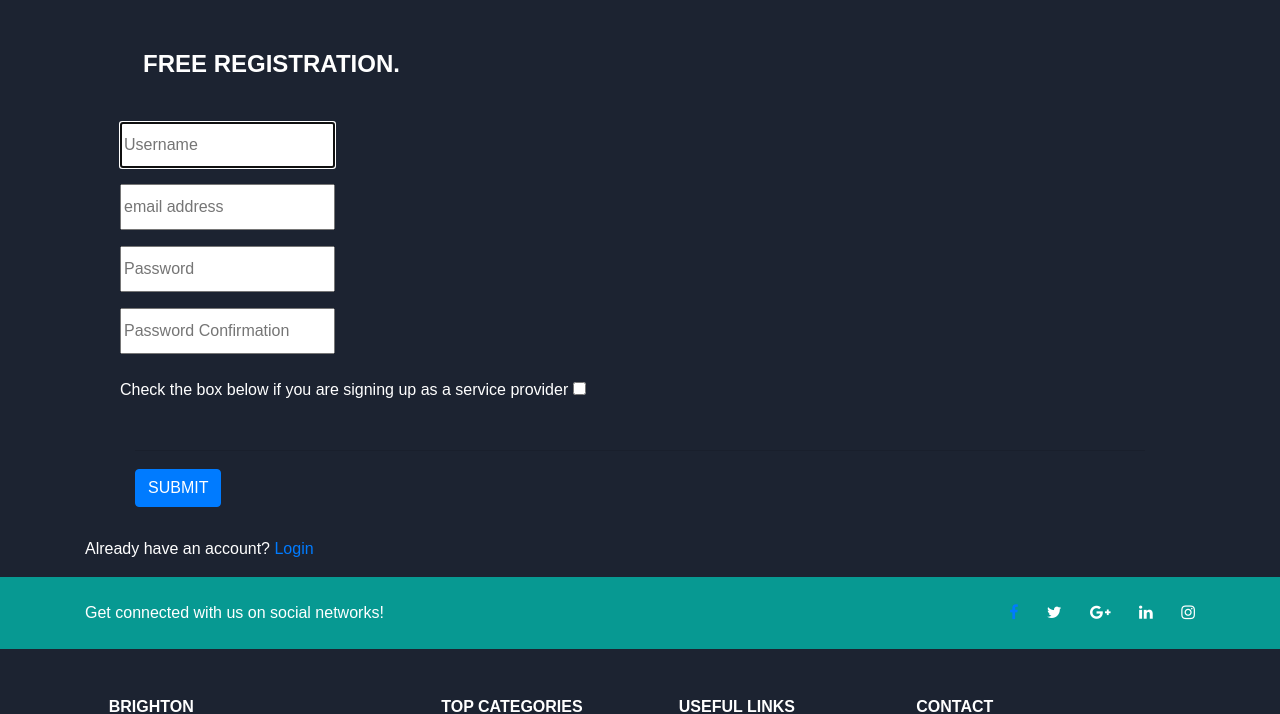
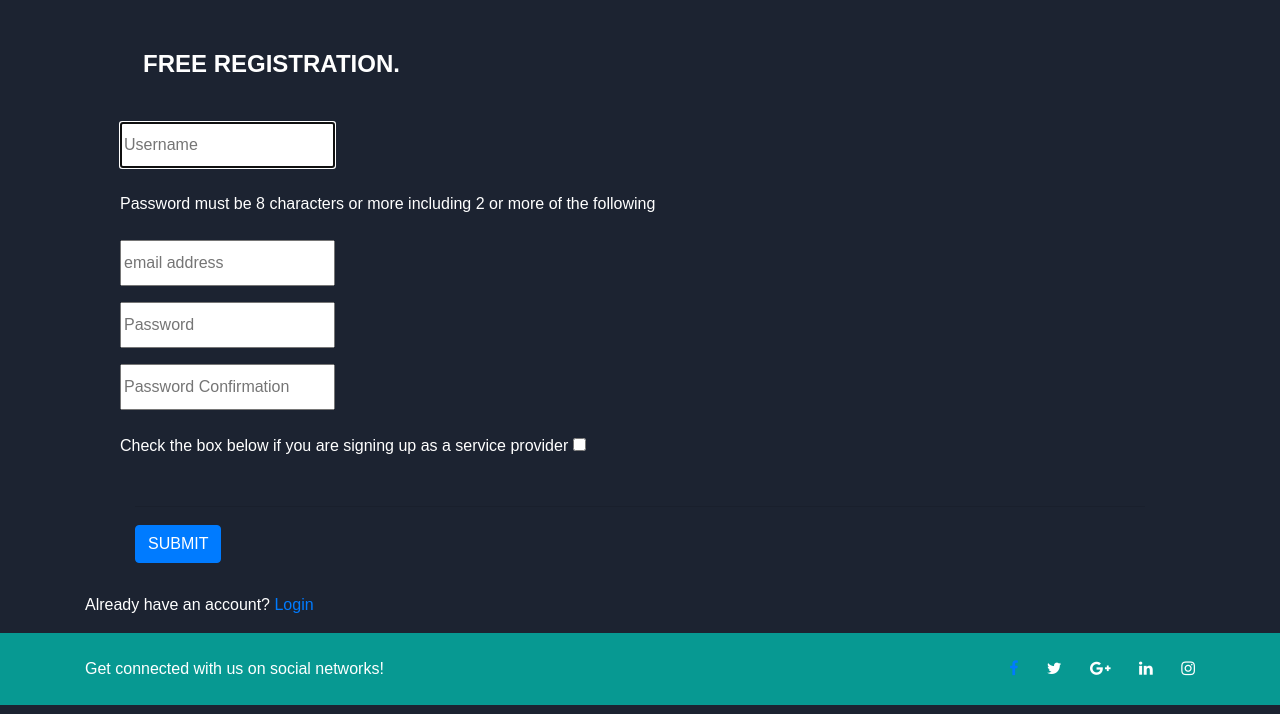
Before and after one commit to TMCreme/brightonplacebackend, a Django app: page /home/signup/ in a window 1280 px wide. Shown: the part 56-770 px from the top of the page. Run offline with Django 3.2, Linux system fonts and the light colour scheme; data that the repository does not hold is empty; some libraries are stand-ins or nearby versions.

Commit message:
changed reg_form

```diff
--- a/home/templates/home/reg_form.html
+++ b/home/templates/home/reg_form.html
@@ -23,6 +23,7 @@
                     </div>
                 </div>
                 <div class="col-sm-12">
+					<p>Password must be 8 characters or more including 2 or more of the following</p>
                     <div class="form-group floating-label">
                         <!--label for="regular2">Email Address</label-->
                         {{ form.email | add_class:"css_class" | attr:"placeholder:email address" }}
```
